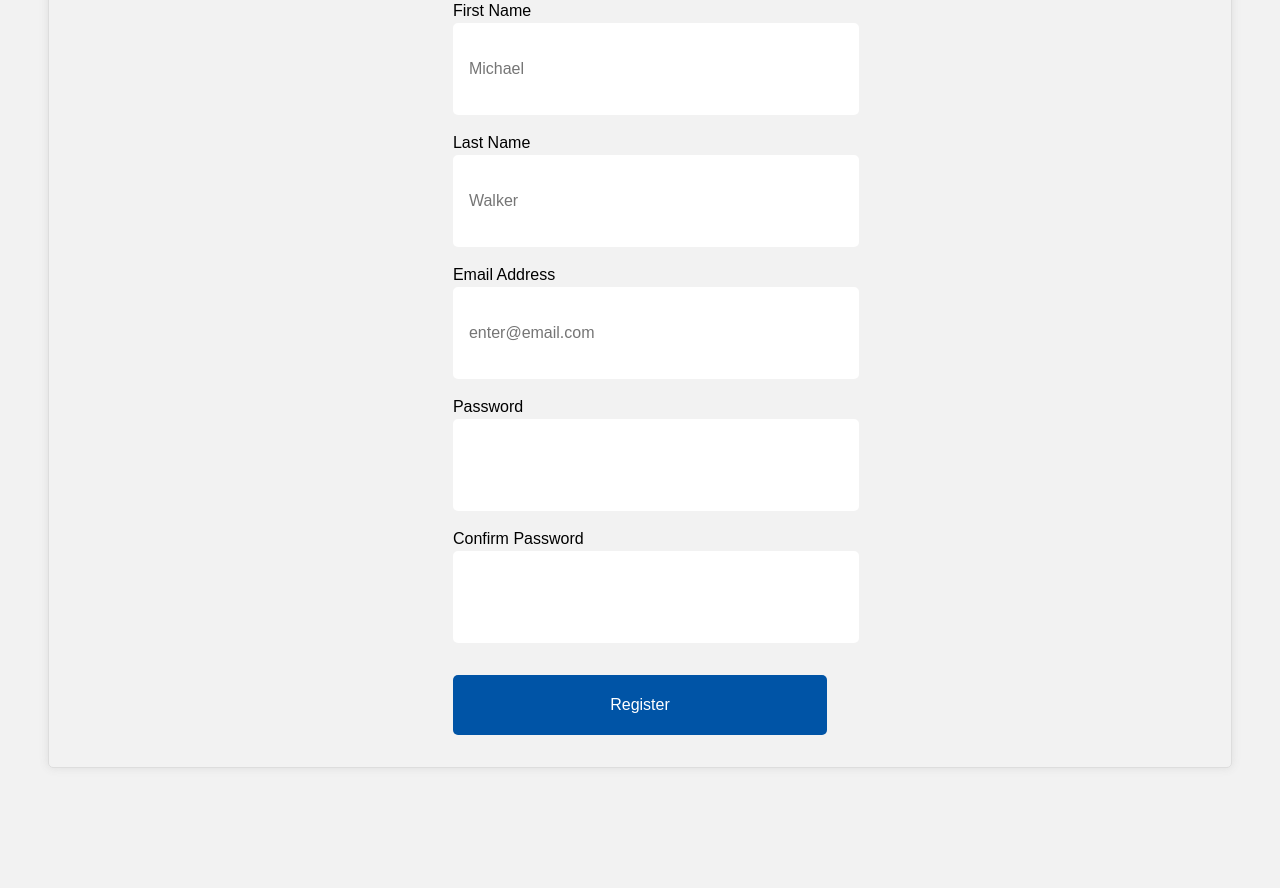
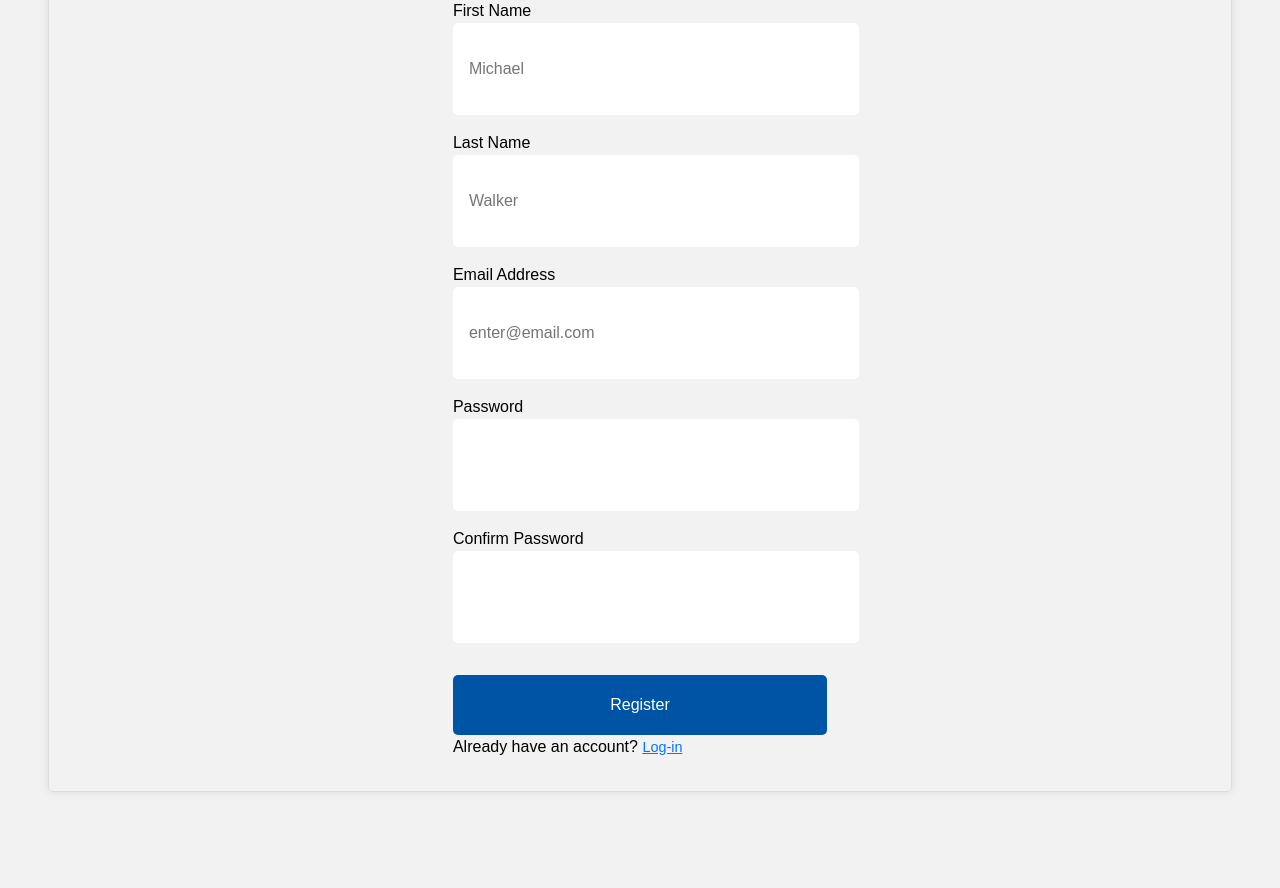
Before and after one commit to michaelwalkerfl/flask-three, a Flask app: template webapp/templates/registration.jinja2 in a window 1280 px wide. Shown: the part 206-1094 px from the top of the page. Before the commit the page ends 974 px from the top, so only its background shows below. Run offline with Flask 3, Linux system fonts and the light colour scheme; tables that the repository leaves empty hold one stand-in row (values such as "Sample post"); the template is opened without the code that fills it: values that come from a table or form of the project are taken from there, most other values are stand-ins (such as "Sample title", 1, 10 or a date in 2020).

Commit message:
update: registration page template.

```diff
--- a/webapp/templates/registration.jinja2
+++ b/webapp/templates/registration.jinja2
@@ -100,6 +100,10 @@
                 {{ form.submit }}
             </div>
 
+            <div class="login-signup">
+                <span>Already have an account?</span>
+                <a href="{{ url_for('dashboard.signin') }}">Log-in</a>
+            </div>
         </form>
     </div>
 </section>
```
